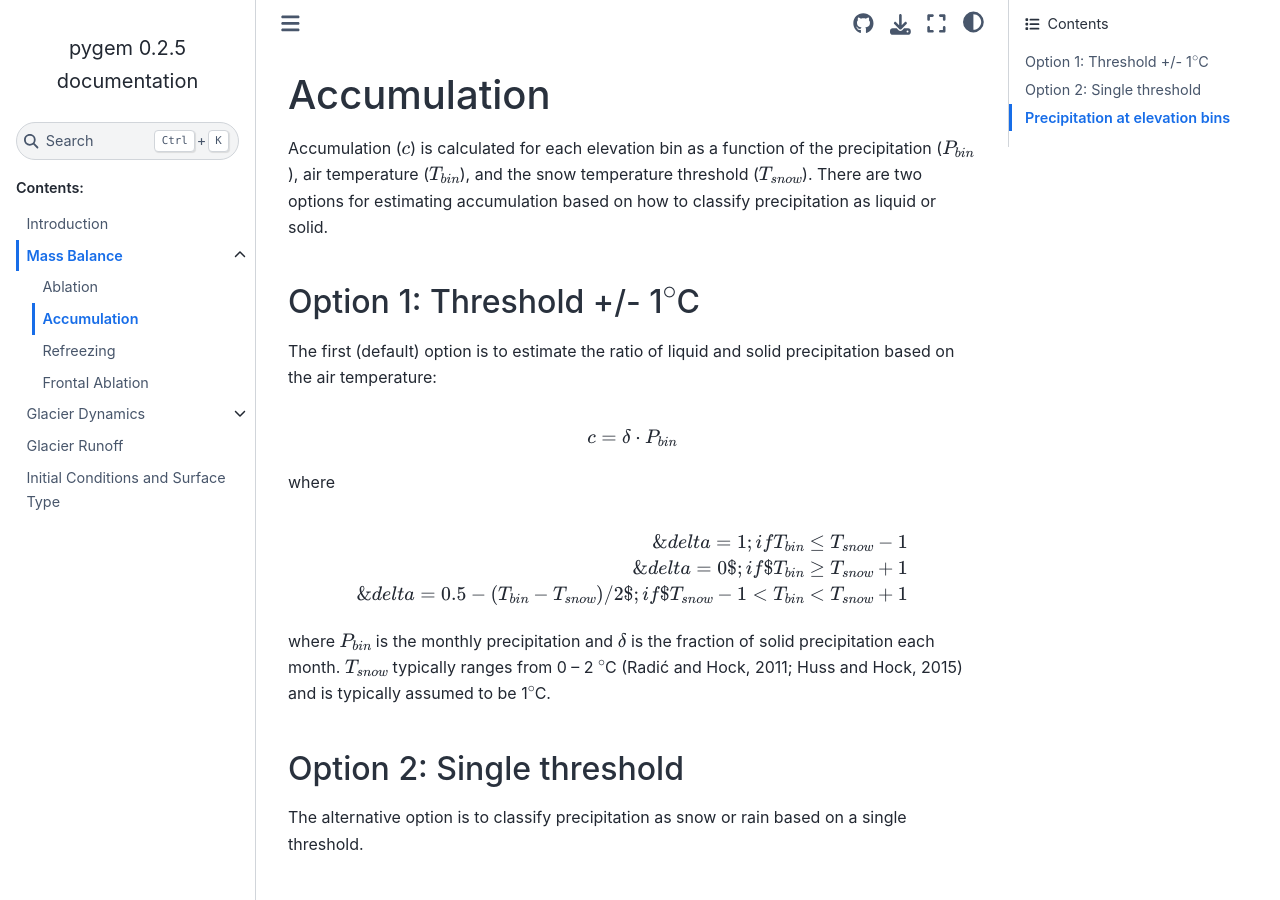
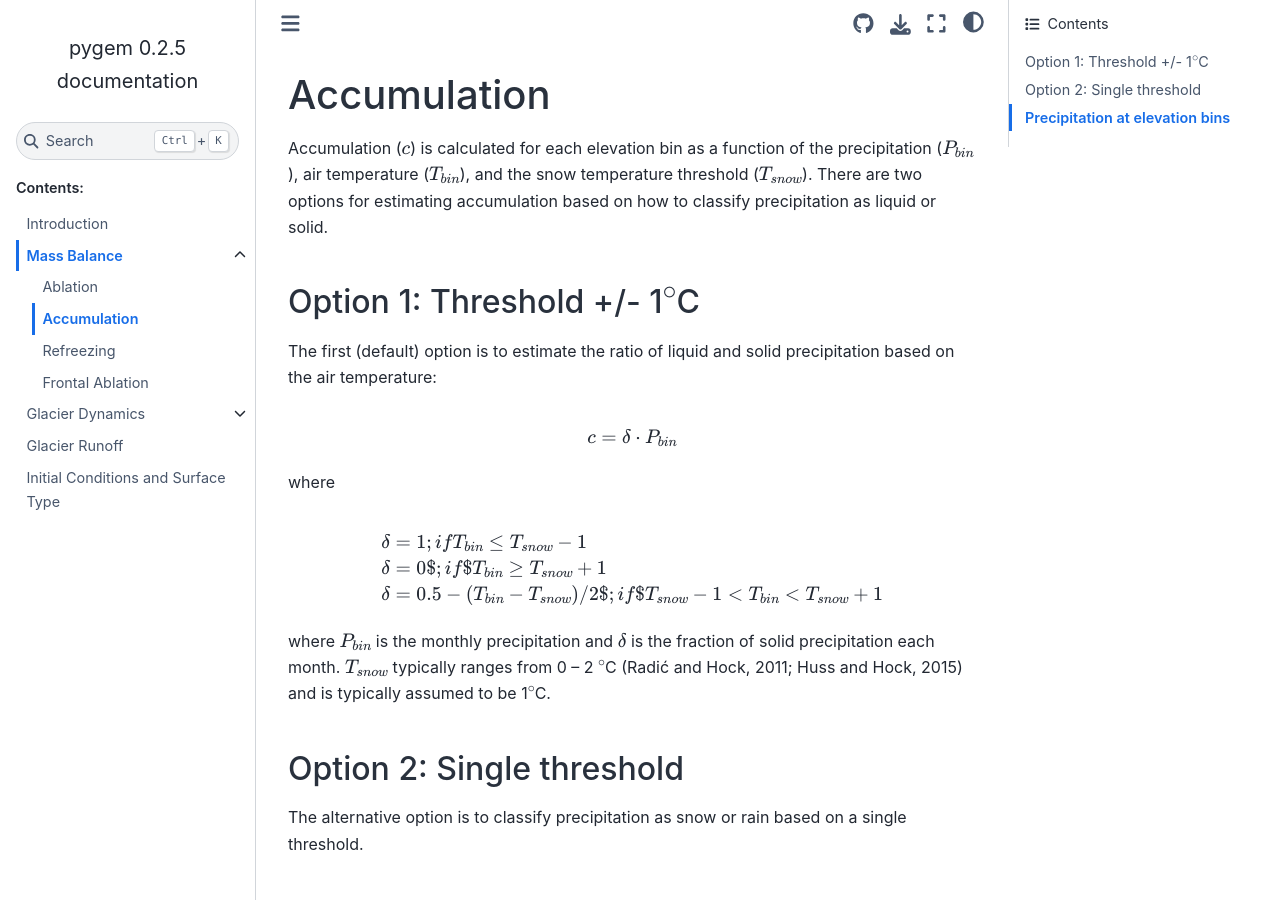
Before and after one commit to drounce/PyGEM, a Sphinx documentation site: the page built from docs/mb_accumulation.md, in a window 1280 px wide and 900 px high. Built offline with Sphinx 7.4.7 and the Sphinx Book theme 1.1.4, drawn with Linux system fonts in a browser that asks for light colours.

Commit message:
lining equations

````diff
--- a/docs/mb_accumulation.md
+++ b/docs/mb_accumulation.md
@@ -8,9 +8,9 @@ c = \delta \cdot P_{bin}
 ```
 where
 ```{math}
-\&delta=1; if T_{bin} \leq T_{snow}-1 \\
-\&delta=0$; if $T_{bin} \geq T_{snow}+1 \\
-\&delta=0.5-(T_{bin}-T_{snow})/2$; if $T_{snow}-1 < T_{bin} < T_{snow}+1
+&\delta=1; if T_{bin} \leq T_{snow}-1 \\
+&\delta=0$; if $T_{bin} \geq T_{snow}+1 \\
+&\delta=0.5-(T_{bin}-T_{snow})/2$; if $T_{snow}-1 < T_{bin} < T_{snow}+1
 ```
 where $P_{bin}$ is the monthly precipitation and $\delta$ is the fraction of solid precipitation each month. $T_{snow}$ typically ranges from 0 – 2 $^{\circ}$C (Radić and Hock, 2011; Huss and Hock, 2015) and is typically assumed to be 1$^{\circ}$C.
 
````
Also changed, not shown: docs/runoff.md (+1 -1 lines).
